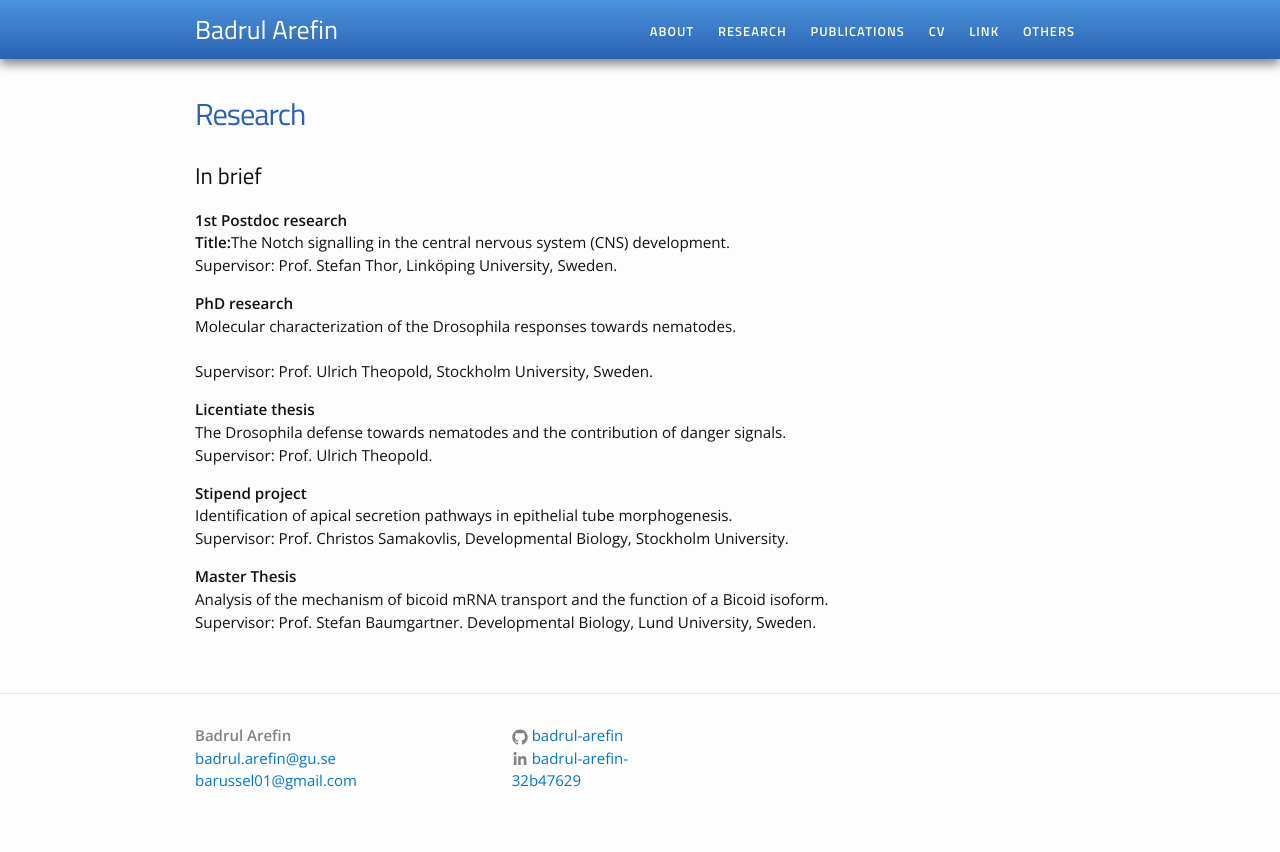
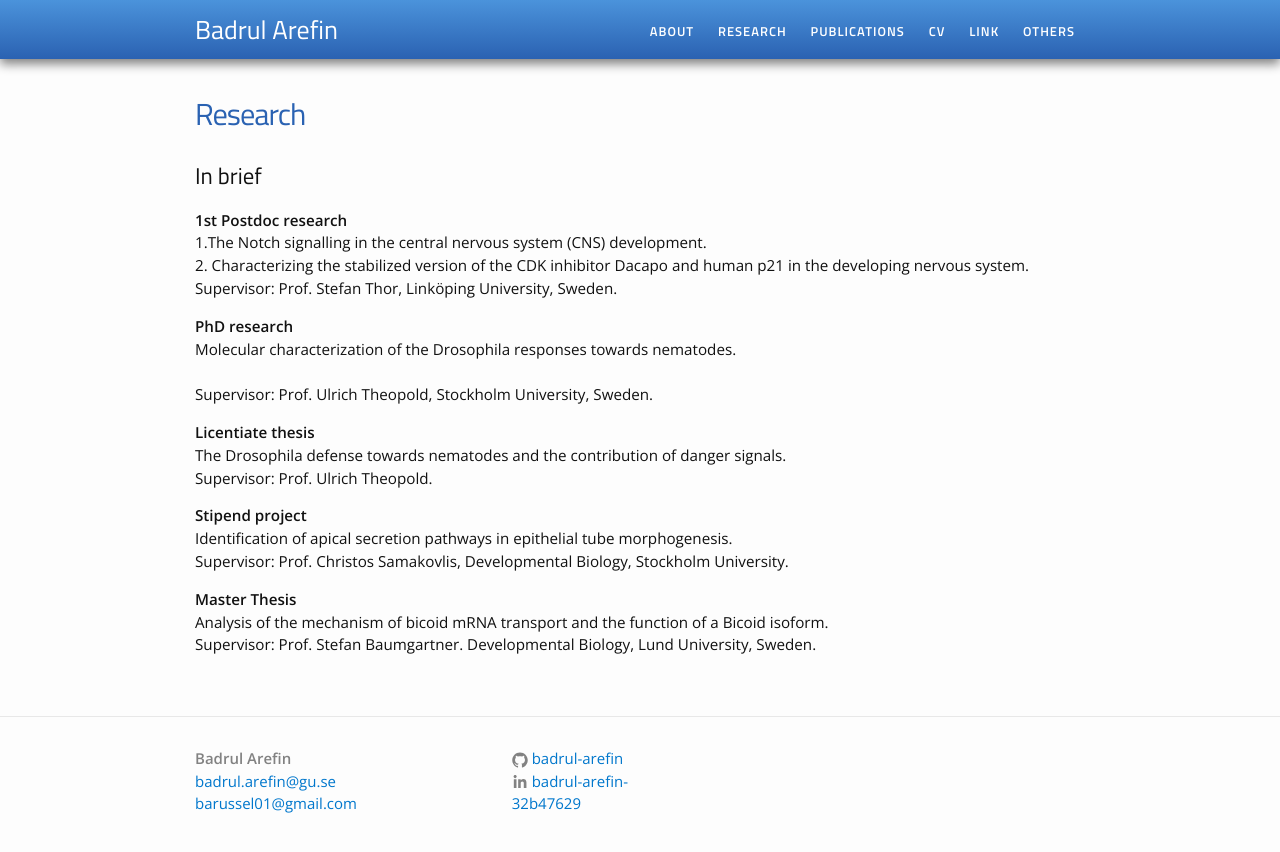
Before and after one commit to Badrul-Arefin/badrul-arefin.github.io, a Jekyll site: the page built from research.md, in a window 1280 px wide. Shown: the top 852 px of the page. Built offline with Jekyll 4.4.1, drawn with Linux system fonts in a browser that asks for light colours.

Commit message:
Update research.md

```diff
--- a/research.md
+++ b/research.md
@@ -6,7 +6,8 @@ title: Research
 <h2>In brief</h2>
 
 <b>1st Postdoc research</b>
-<br><b>Title:</b>The Notch signalling in the central nervous system (CNS) development.
+<br>1.The Notch signalling in the central nervous system (CNS) development.
+<br>2. Characterizing the stabilized version of the CDK inhibitor Dacapo and human p21 in the developing nervous system.
 <br>Supervisor: Prof. Stefan Thor, Linköping University, Sweden.
 
 
```
